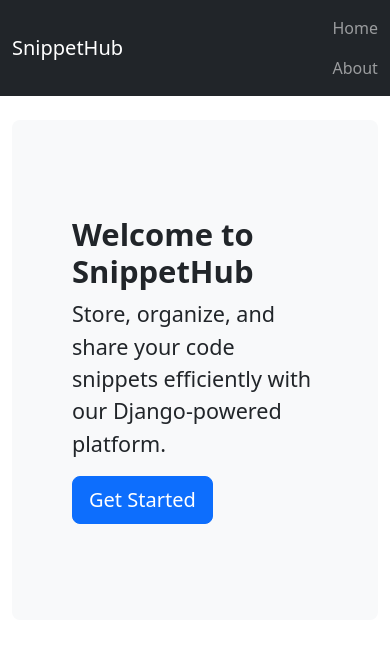
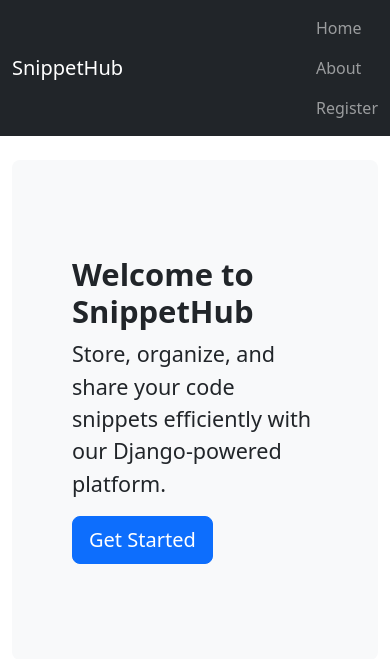
Before and after one commit to StefanKraev/Naturally-Challenged, a Django app: page /snippets/ in a window 390 px wide. Shown: the top 659 px of the page. Run offline with Django 5.2, Linux system fonts and the light colour scheme.

Commit message:
Added url and template for registering users. Added link in the navbar to the register page

```diff
--- a/code_snippets/templates/base.html
+++ b/code_snippets/templates/base.html
@@ -10,10 +10,11 @@
 
     <nav class="navbar navbar-expand-lg navbar-dark bg-dark">
         <div class="container">
-            <a class="navbar-brand" href="/">SnippetHub</a>
+            <a class="navbar-brand" href="{% url 'home' %}">SnippetHub</a>
             <div class="navbar-nav">
-                <a class="nav-link" href="/">Home</a>
+                <a class="nav-link" href="{% url 'home' %}">Home</a>
                 <a class="nav-link" href="#">About</a>
+                <a class="nav-link" href="{% url 'register' %}">Register</a>
             </div>
         </div>
     </nav>
--- a/code_snippets/urls.py
+++ b/code_snippets/urls.py
@@ -3,4 +3,5 @@ from . import views
 
 urlpatterns = [
     path('', views.home, name='home'),
+    path('register/', views.register, name='register'),
 ]
--- a/code_snippets/views.py
+++ b/code_snippets/views.py
@@ -1,4 +1,17 @@
-from django.shortcuts import render
+from django.contrib.auth.forms import UserCreationForm
+from django.shortcuts import render, redirect
+from django.contrib import messages
 
 def home(request):
     return render(request, 'home.html')
+
+def register(request):
+    if request.method == 'POST':
+        form = UserCreationForm(request.POST)
+        if form.is_valid():
+            form.save() # Създава потребителя в базата данни
+            messages.success(request, 'Account created successfully!')
+            return redirect('home') # Пренасочва след регистрация
+    else:
+        form = UserCreationForm()
+    return render(request, 'register.html', {'form': form})
```
Also changed, not shown: code_snippets/templates/register.html (added, +17 -0 lines).
